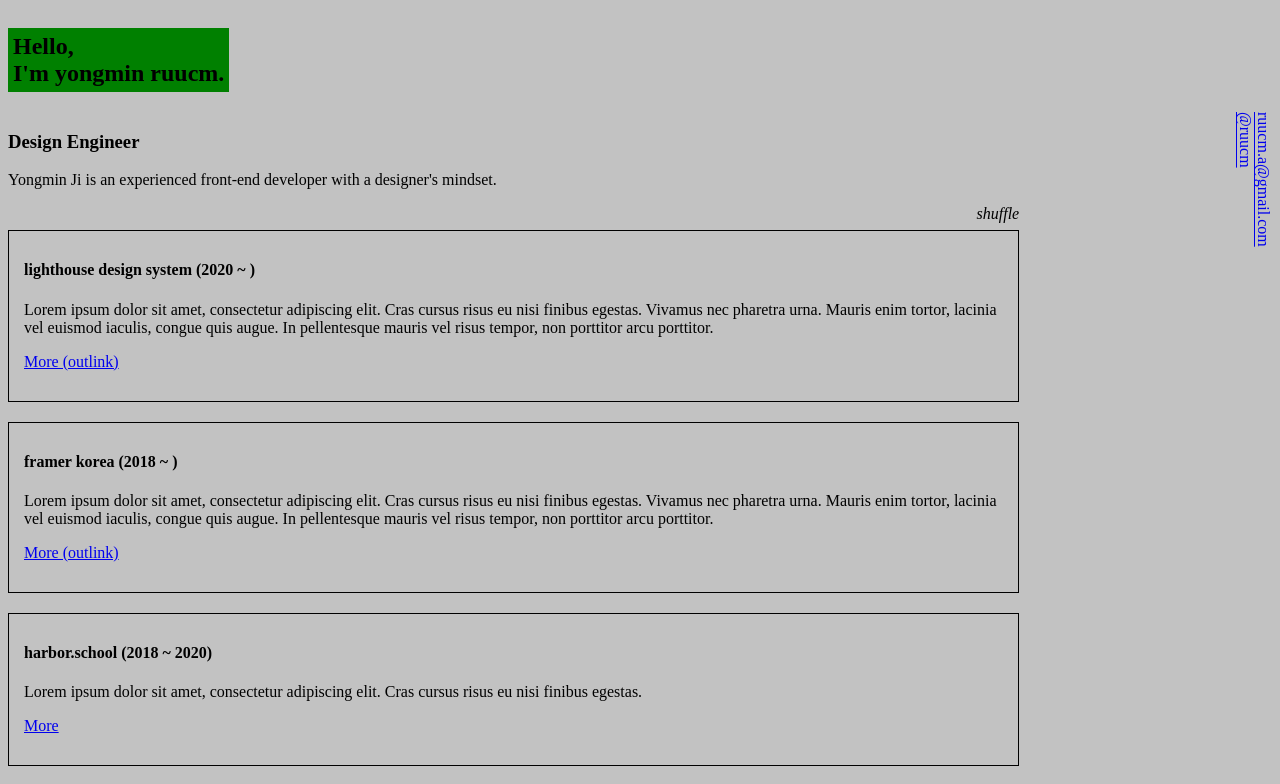
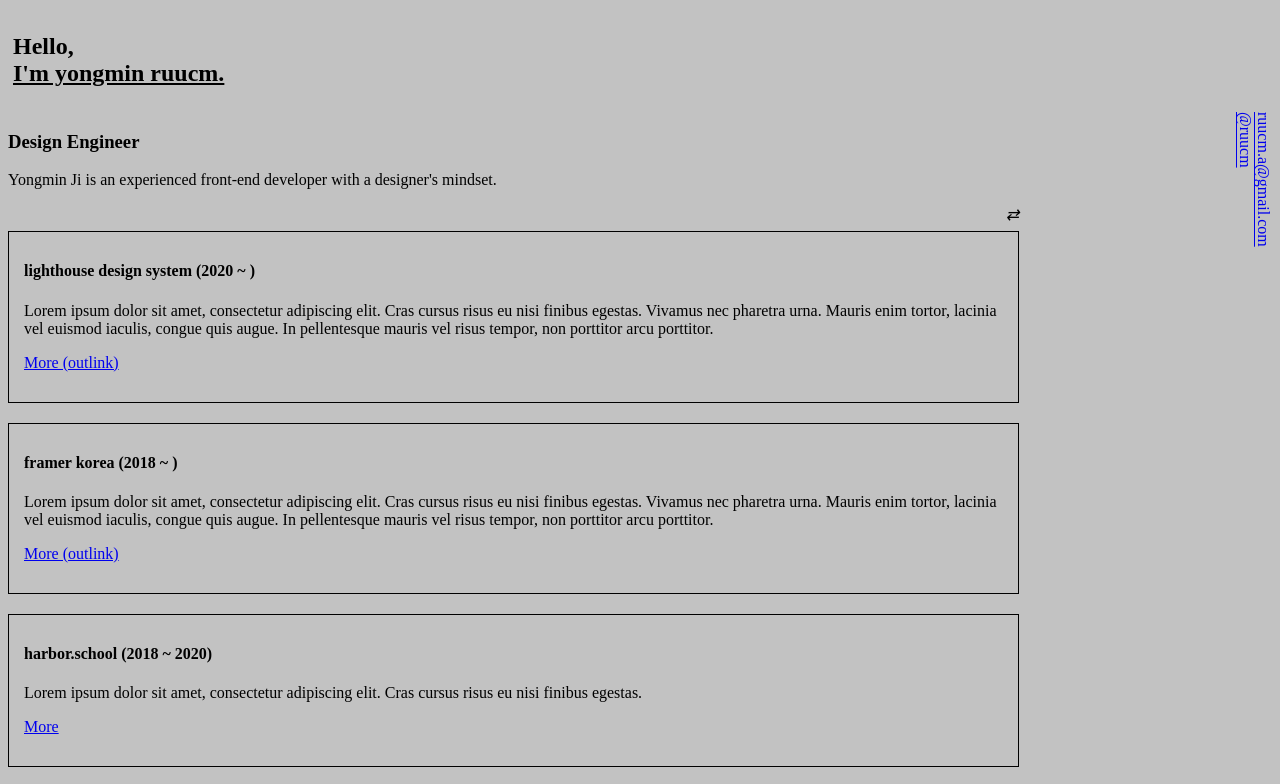
Before and after one commit to ruucm/ruucm.github.io, a Next.js app: page / in a window 1280 px wide. Shown: the top 784 px of the page. Built offline with nearby package versions, Linux system fonts and the light colour scheme.

Commit message:
update styles

```diff
--- a/components/layout.js
+++ b/components/layout.js
@@ -10,7 +10,7 @@ export function Layout({ children, home = false }) {
         <Link href="/">
           <h2
             style={{
-              background: home ? "green" : "hsl(120 0% 65% / 1)",
+              // background: home ? "green" : "hsl(120 0% 65% / 1)",
               display: "inline-block",
               padding: 5,
               cursor: "pointer",
@@ -19,7 +19,13 @@ export function Layout({ children, home = false }) {
           >
             {isHover ? "안녕 하세요," : "Hello,"}
             <br />
-            I'm yongmin ruucm.
+            <span
+              style={{
+                textDecoration: "underline",
+              }}
+            >
+              I'm yongmin ruucm.
+            </span>
           </h2>
         </Link>
       </header>
--- a/pages/global.css
+++ b/pages/global.css
@@ -1,3 +1,14 @@
 body {
   background: hsl(0, 0%, 76%);
 }
+
+::-moz-selection {
+  /* Code for Firefox */
+  color: white;
+  background: rgba(0, 0, 255, 0.99);
+}
+
+::selection {
+  color: white;
+  background: rgba(0, 0, 255, 0.99);
+}
--- a/pages/index.js
+++ b/pages/index.js
@@ -37,7 +37,7 @@ export default function Home() {
               cursor: "pointer",
             }}
           >
-            shuffle
+            ⇄
           </em>
         </div>
 
```
